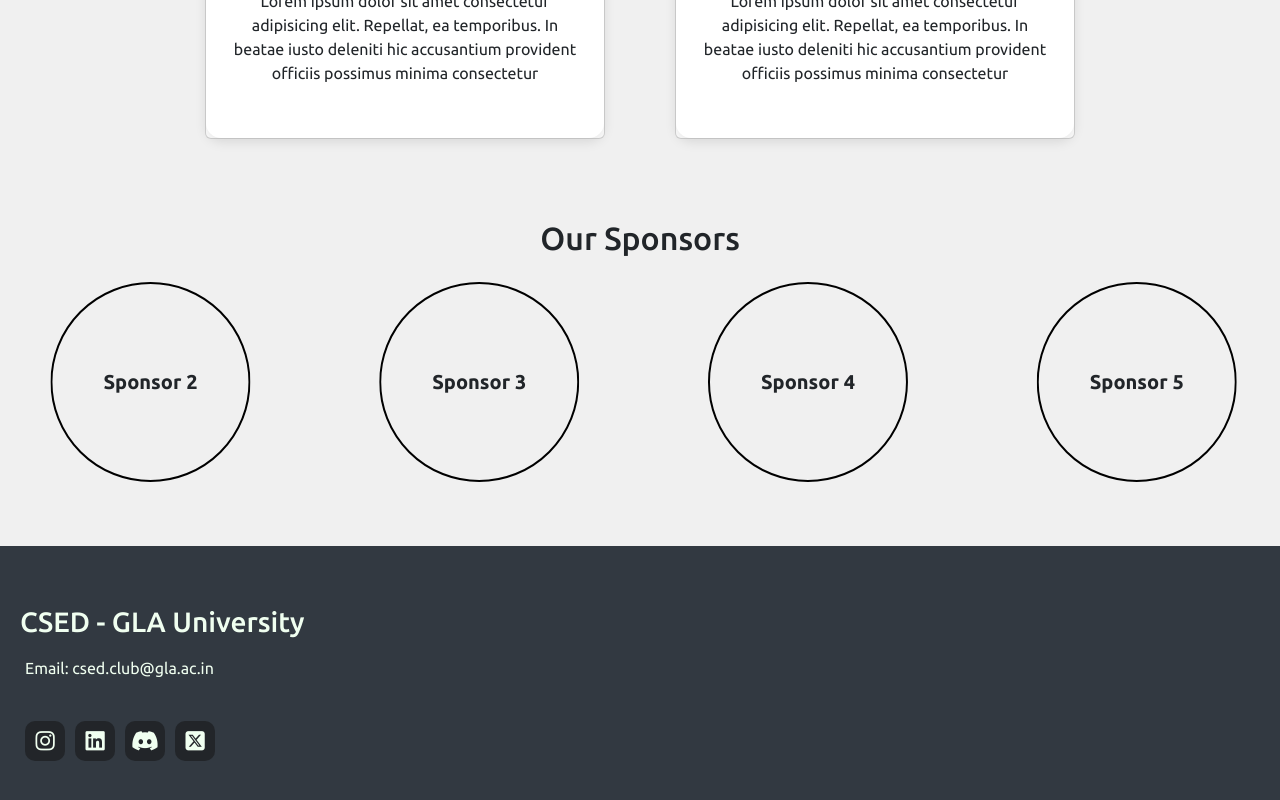
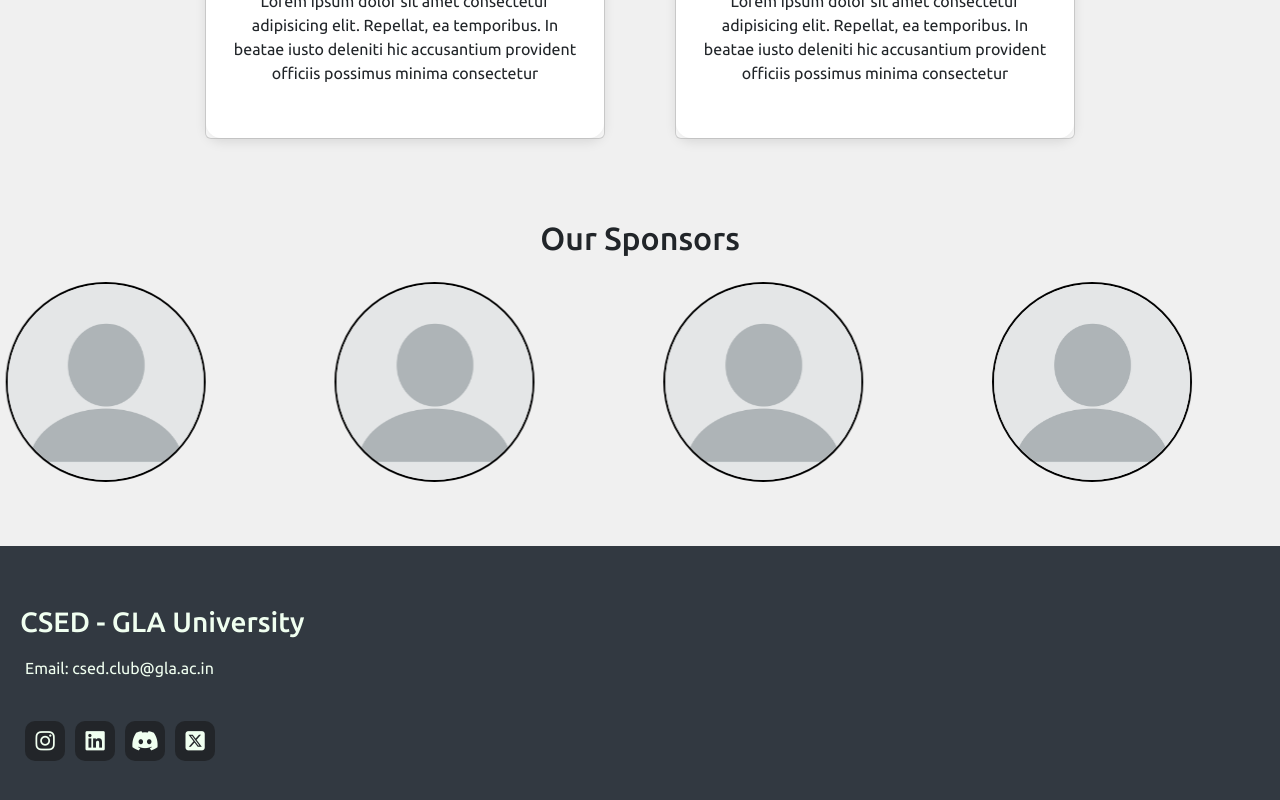
Before and after one commit to kushal-soni01/csed_website, a React (Create React App) app: page / in a window 1280 px wide. Shown: the part 4012-4812 px from the top of the page. Built offline with nearby package versions, Linux system fonts and the light colour scheme.

Commit message:
Bugs fixed

```diff
--- a/src/components/Sponsor.css
+++ b/src/components/Sponsor.css
@@ -21,7 +21,6 @@
 	display: flex;
 	align-items: center;
 	justify-content: center;
-	padding: 1rem;
 	font-size: 1.25rem;
 	font-weight: 600;
 	text-align: center;
--- a/src/pages/Home.js
+++ b/src/pages/Home.js
@@ -6,7 +6,7 @@ import ProjectCard from "../components/ProjectCard";
 import HorizontalProjectCard from "../components/HorizontalProjectCard";
 import blankImage from "../content/balnkImage.jpg";
 import Sponsor from "../components/Sponsor";
-// import profile from "../content/profile.png";
+import profile from "../content/profile.png";
 // import CoreMembers from "../components/CoreMembers";
 
 const sectionsData = [
@@ -116,15 +116,132 @@ const events = [
 ];
 
 const Sponsors = [
-	{ content: "Sponsor 1" },
-	{ content: "Sponsor 2" },
-	{ content: "Sponsor 3" },
-	{ content: "Sponsor 4" },
-	{ content: "Sponsor 5" },
-	{ content: "Sponsor 6" },
-	{ content: "Sponsor 7" },
-	{ content: "Sponsor 8" },
-	{ content: "Sponsor 9" },
+	{
+		content: (
+			<img
+				src={profile}
+				alt="Sponsor1"
+				style={{
+					width: "100%",
+					height: "100%",
+					objectFit: "cover",
+					borderRadius: "50%",
+				}}
+			/>
+		),
+	},
+	{
+		content: (
+			<img
+				src={profile}
+				alt="Sponsor2"
+				style={{
+					width: "100%",
+					height: "100%",
+					objectFit: "cover",
+					borderRadius: "50%",
+				}}
+			/>
+		),
+	},
+	{
+		content: (
+			<img
+				src={profile}
+				alt="Sponsor3"
+				style={{
+					width: "100%",
+					height: "100%",
+					objectFit: "cover",
+					borderRadius: "50%",
+				}}
+			/>
+		),
+	},
+	{
+		content: (
+			<img
+				src={profile}
+				alt="Sponsor4"
+				style={{
+					width: "100%",
+					height: "100%",
+					objectFit: "cover",
+					borderRadius: "50%",
+				}}
+			/>
+		),
+	},
+	{
+		content: (
+			<img
+				src={profile}
+				alt="Sponsor5"
+				style={{
+					width: "100%",
+					height: "100%",
+					objectFit: "cover",
+					borderRadius: "50%",
+				}}
+			/>
+		),
+	},
+	{
+		content: (
+			<img
+				src={profile}
+				alt="Sponsor6"
+				style={{
+					width: "100%",
+					height: "100%",
+					objectFit: "cover",
+					borderRadius: "50%",
+				}}
+			/>
+		),
+	},
+	{
+		content: (
+			<img
+				src={profile}
+				alt="Sponsor7"
+				style={{
+					width: "100%",
+					height: "100%",
+					objectFit: "cover",
+					borderRadius: "50%",
+				}}
+			/>
+		),
+	},
+	{
+		content: (
+			<img
+				src={profile}
+				alt="Sponsor8"
+				style={{
+					width: "100%",
+					height: "100%",
+					objectFit: "cover",
+					borderRadius: "50%",
+				}}
+			/>
+		),
+	},
+	{
+		content: (
+			<img
+				src={profile}
+				alt="Sponsor9"
+				style={{
+					width: "100%",
+					height: "100%",
+					objectFit: "cover",
+					borderRadius: "50%",
+				}}
+			/>
+		),
+	},
 ];
 
 // const members = [
@@ -172,7 +289,7 @@ function Home() {
 					isTilted={false}
 					tiltDirection="right"
 					autoplay={true}
-					autoplaySpeed={1.5}
+					autoplaySpeed={1.75}
 					autoplayDirection="down"
 					pauseOnHover={true}
 				/>
```
